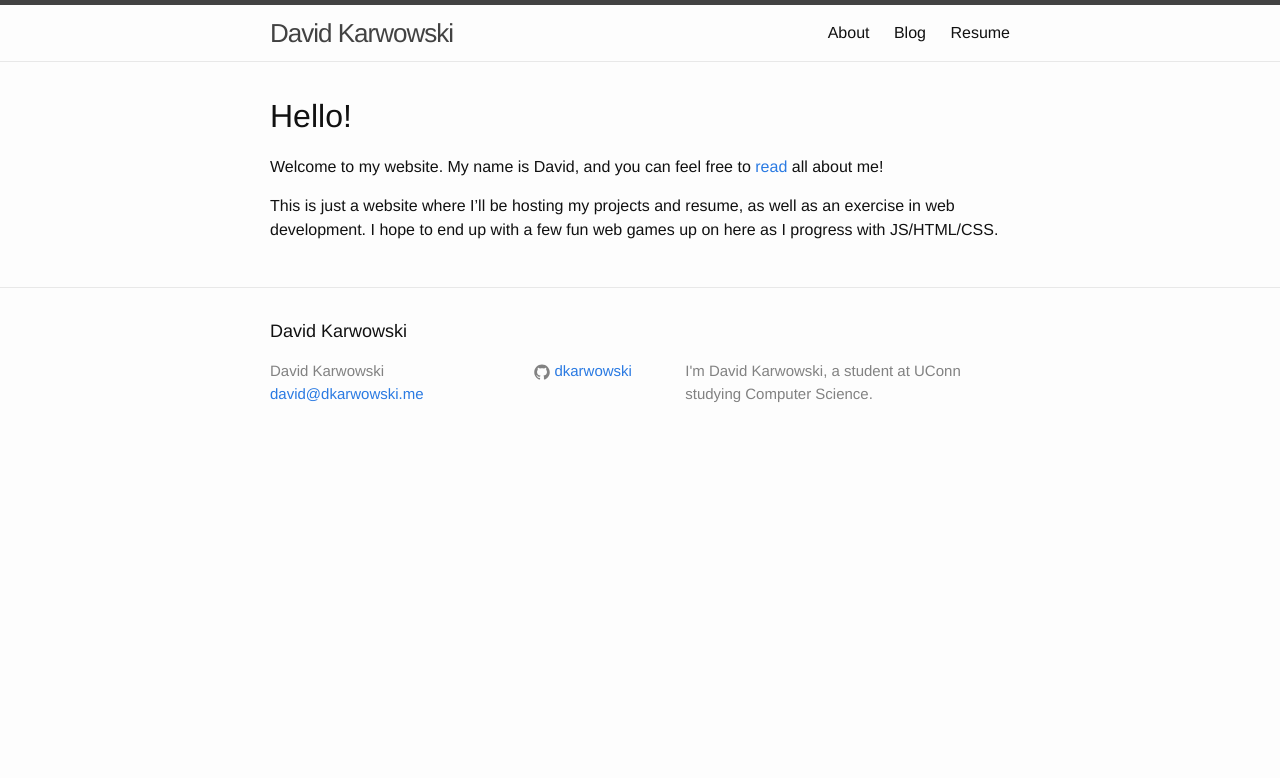
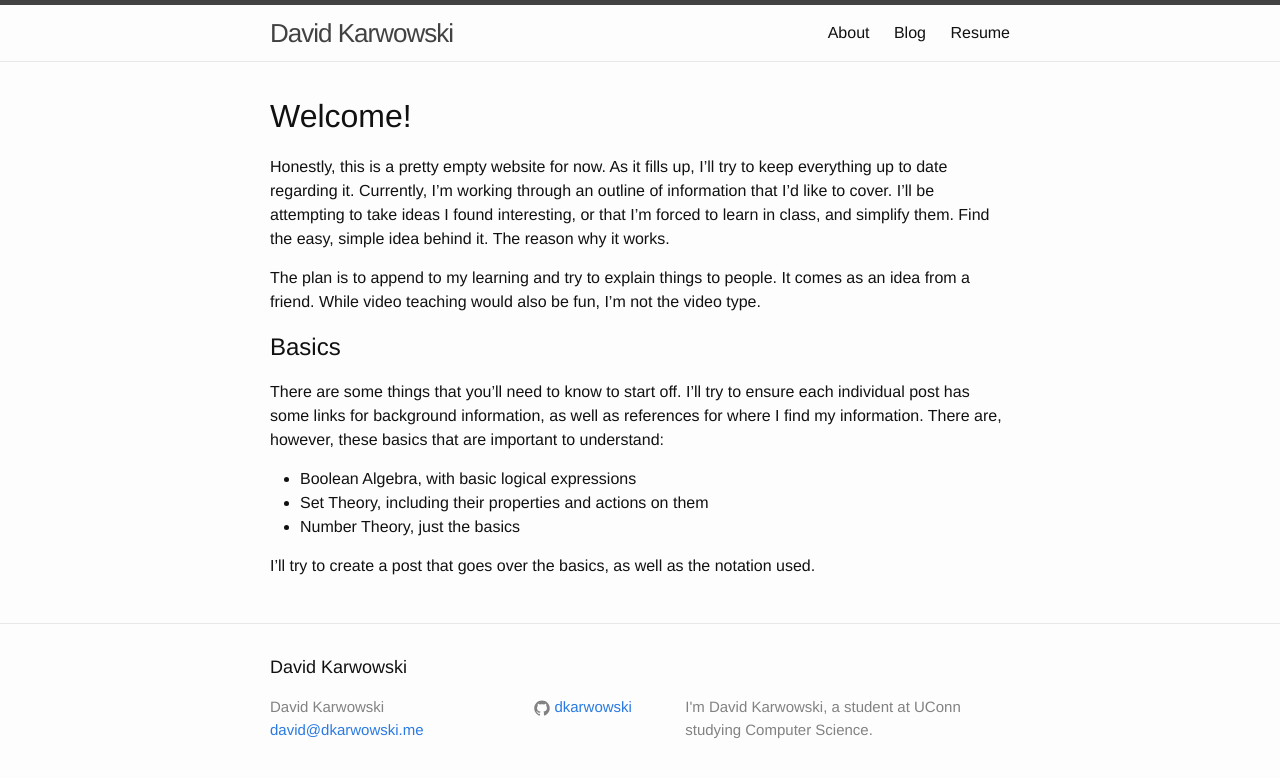
Before and after one commit to dkarwowski/dkarwowski.github.io, a Jekyll site: the page built from index.md, in a window 1280 px wide. Shown: the top 778 px of the page. Built offline with Jekyll 4.4.1, drawn with Linux system fonts in a browser that asks for light colours.

Commit message:
update index

```diff
--- a/index.md
+++ b/index.md
@@ -2,12 +2,30 @@
 layout: default
 ---
 
-#Hello!
+#Welcome!
 
-Welcome to my website. My name is David, and you can feel free to [read][about] all about me!
+Honestly, this is a pretty empty website for now. As it fills up, I'll try to
+keep everything up to date regarding it. Currently, I'm working through an
+outline of information that I'd like to cover. I'll be attempting to take ideas
+I found interesting, or that I'm forced to learn in class, and simplify them.
+Find the easy, simple idea behind it. The reason why it works.
 
-This is just a website where I'll be hosting my projects and resume, as well as an exercise
-in web development. I hope to end up with a few fun web games up on here as I progress with
-JS/HTML/CSS.
+The plan is to append to my learning and try to explain things to people. It
+comes as an idea from a friend. While video teaching would also be fun, I'm not
+the video type.
+
+##Basics
+
+There are some things that you'll need to know to start off. I'll try to ensure
+each individual post has some links for background information, as well as
+references for where I find my information. There are, however, these basics
+that are important to understand:
+
+ * Boolean Algebra, with basic logical expressions
+ * Set Theory, including their properties and actions on them
+ * Number Theory, just the basics
+
+I'll try to create a post that goes over the basics, as well as the notation
+used.
 
 [about]: {{ "/about/" | prepend: site.baseurl }}
```
